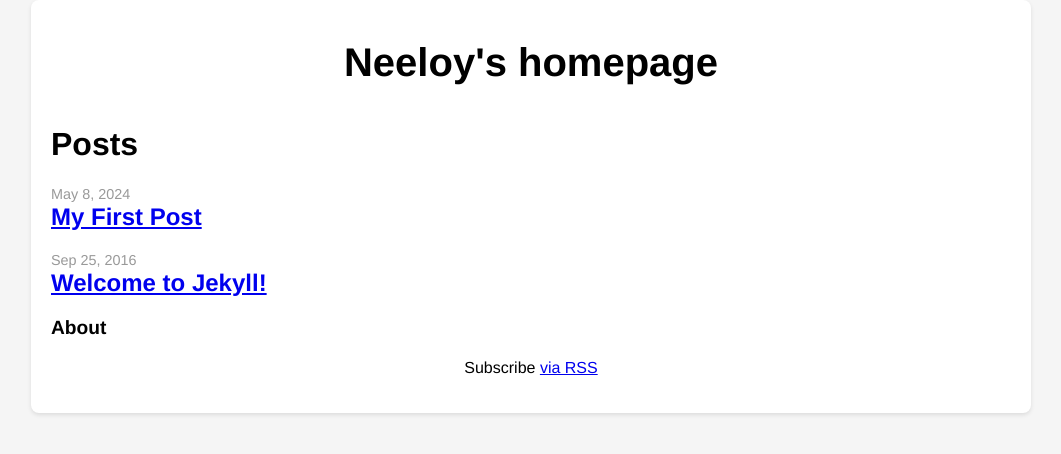
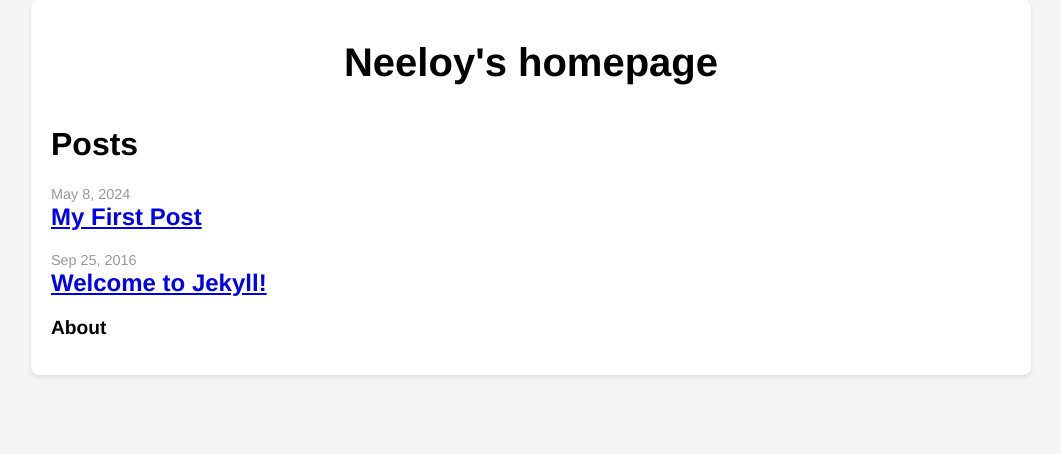
Before and after one commit to neeloy-banerjee/neeloy-banerjee.github.io, a Jekyll site: the page built from index.md, in a window 1280 px wide. Shown: the top 454 px of the page, without its empty margins (109-1170 px from the left). Built offline with Jekyll 4.4.1, drawn with Linux system fonts in a browser that asks for light colours.

Commit message:
comment out rss

```diff
--- a/index.md
+++ b/index.md
@@ -23,4 +23,4 @@ title: Home
   </div>
 </div>
 
-<p class="rss-subscribe">Subscribe <a href="{{ '/feed.xml' | relative_url }}">via RSS</a></p>
+<!-- <p class="rss-subscribe">Subscribe <a href="{{ '/feed.xml' | relative_url }}">via RSS</a></p> -->
```
